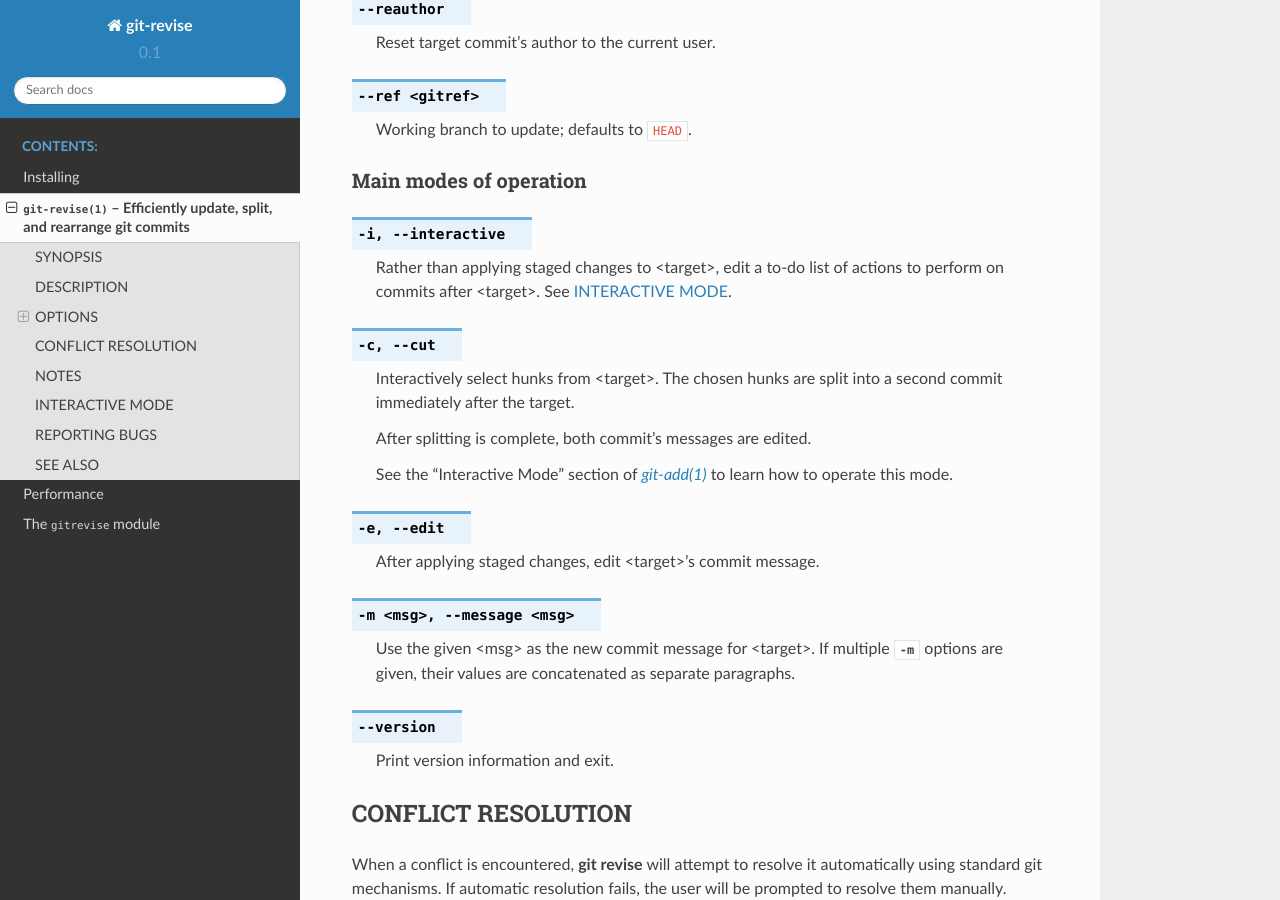
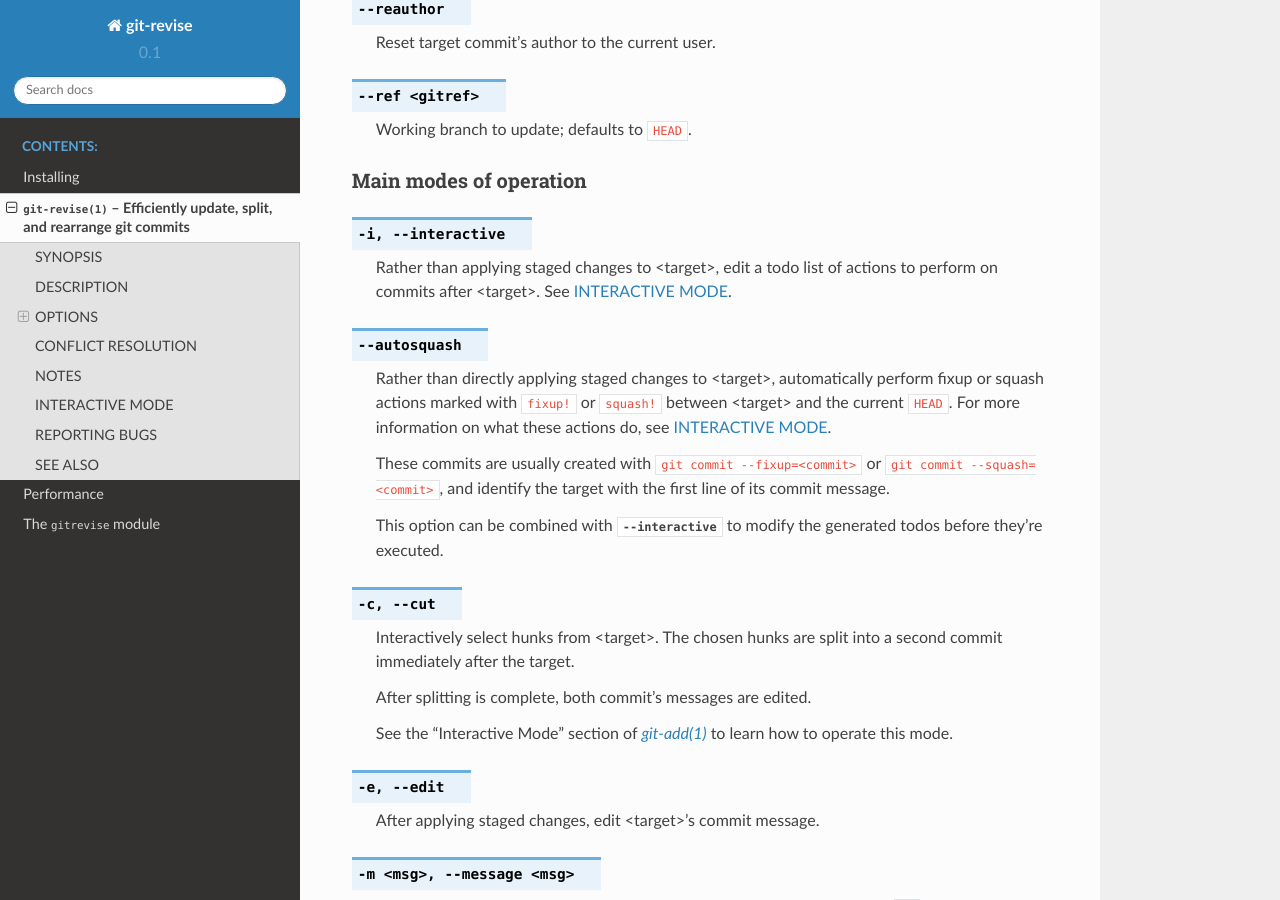
Before and after one commit to mystor/git-revise, a Sphinx documentation site: the page built from docs/man.rst, in a window 1280 px wide and 900 px high, scrolled down 915 px. Built offline with Sphinx 7.4.7 and the Read the Docs theme 2.0.0, drawn with Linux system fonts in a browser that asks for light colours.

Commit message:
Add --autosquash to manpages

```diff
--- a/docs/man.rst
+++ b/docs/man.rst
@@ -55,8 +55,22 @@
 
 .. option:: -i, --interactive
 
-   Rather than applying staged changes to <target>, edit a to-do list of
+   Rather than applying staged changes to <target>, edit a todo list of
    actions to perform on commits after <target>. See :ref:`interactive-mode`.
+
+.. option:: --autosquash
+
+   Rather than directly applying staged changes to <target>, automatically
+   perform fixup or squash actions marked with ``fixup!`` or ``squash!``
+   between <target> and the current ``HEAD``. For more information on what
+   these actions do, see :ref:`interactive-mode`.
+
+   These commits are usually created with ``git commit --fixup=<commit>`` or
+   ``git commit --squash=<commit>``, and identify the target with the first
+   line of its commit message.
+
+   This option can be combined with :option:`--interactive` to modify the
+   generated todos before they're executed.
 
 .. option:: -c, --cut
 
```
Also changed, not shown: 1 other file.
